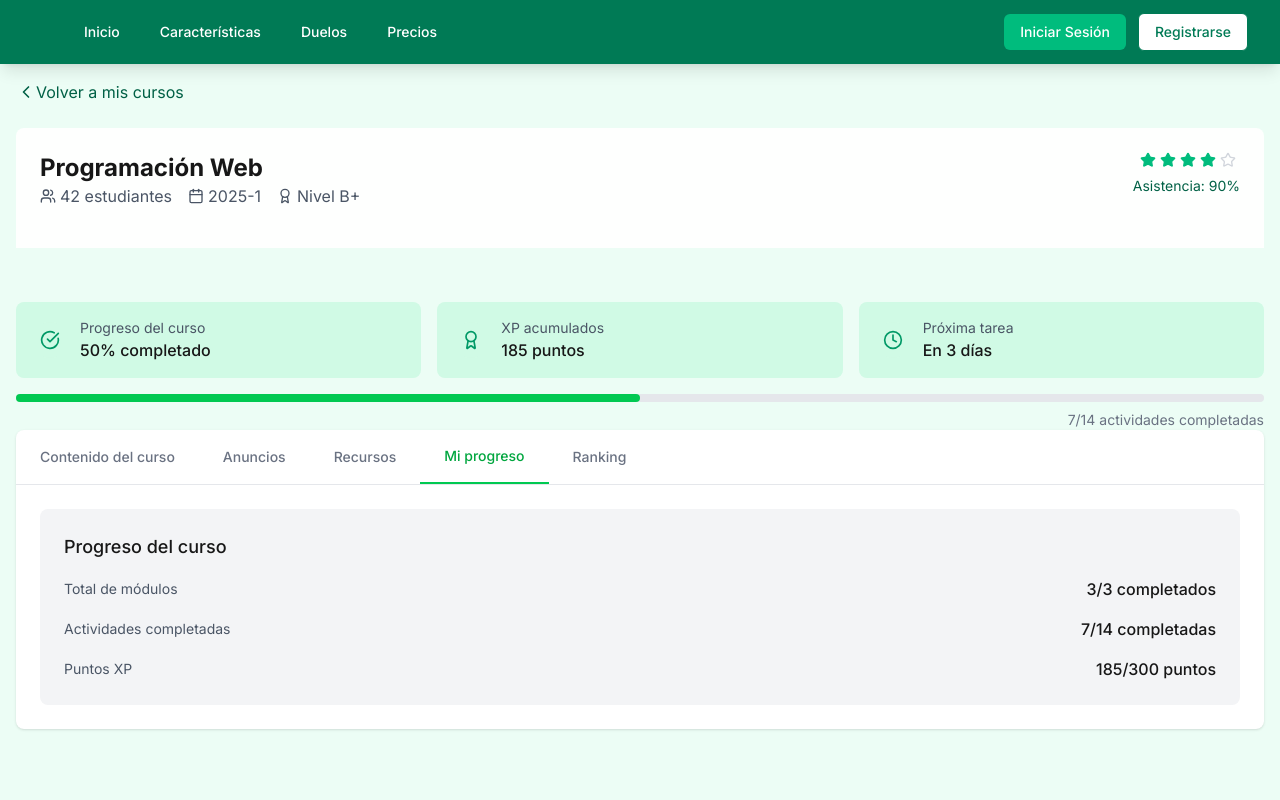
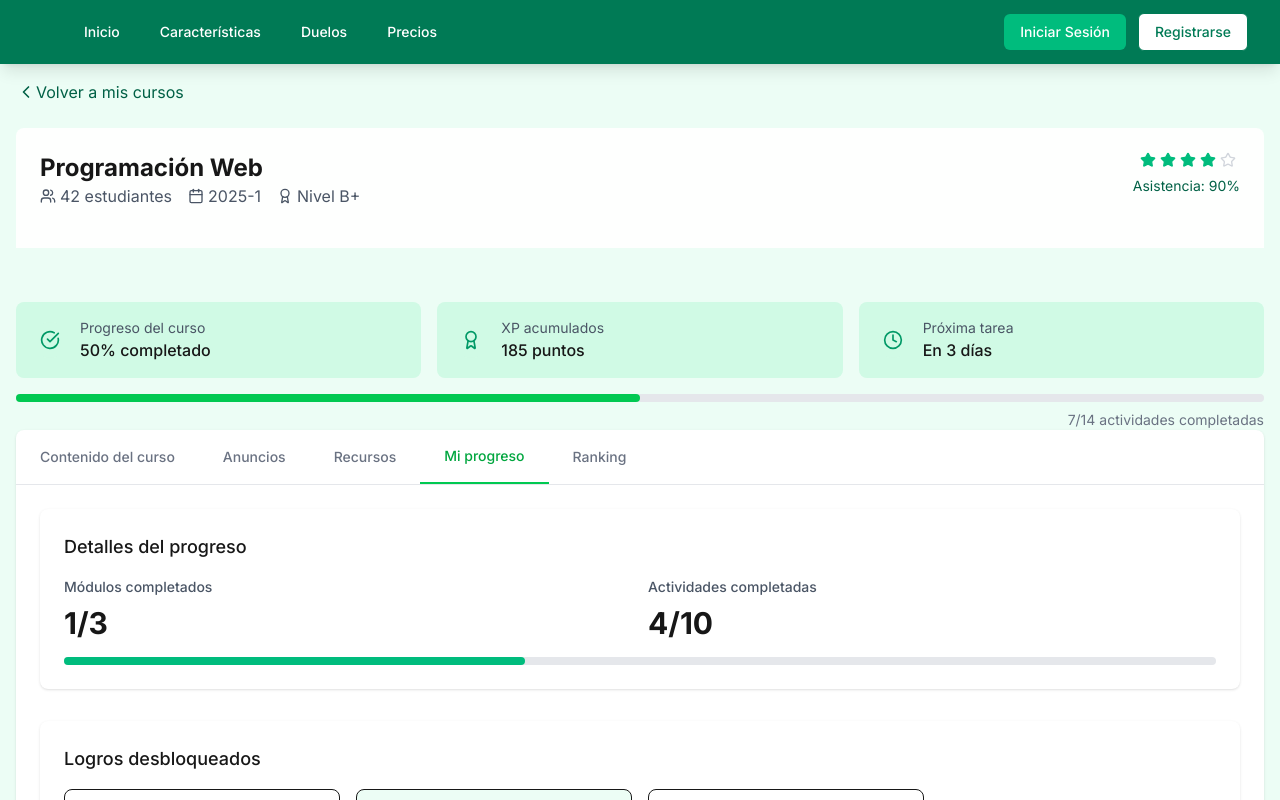
Before and after one commit to w1sec0d/CourseClash, a Next.js app in the folder frontend/: page /curso in a window 1280 px wide. Both pictures are taken after a click on the button "Mi progreso". Shown: the top 800 px of the page. Built offline with nearby package versions, Linux system fonts and the light colour scheme.

Commit message:
Mejora sección de progreso del curso

```diff
--- a/frontend/app/curso/page.tsx
+++ b/frontend/app/curso/page.tsx
@@ -2,6 +2,9 @@
 
 import React, { useState } from 'react';
 import { ChevronLeft, CheckCircle, Award, Clock, AlertCircle, Video, FileText, BookOpen, MessageSquare, Lock } from 'lucide-react';
+import AchievementCard from '../../components/course/AchievementCard';
+import CourseProgress from '../../components/course/CourseProgress';
+import UpcomingActivities from '../../components/course/UpcomingActivities';
 import CourseHeader from '../../components/course/CourseHeader';
 import CourseStats from '../../components/course/CourseStats';
 import ModuleCard from '../../components/course/ModuleCard';
@@ -30,32 +33,14 @@ interface ModuleProps {
   isExpanded: boolean;
 }
 
-interface AnnouncementProps {
-  id: string;
-  title: string;
-  author: string;
-  date: string;
-  content: string;
-  isImportant?: boolean;
+interface AchievementProps {
+  name: string;
+  icon: React.ReactNode;
+  color: string;
+  description?: string;
+  unlocked?: boolean;
 }
 
-interface ResourceProps {
-  title: string;
-  type: string;
-  size?: string;
-  count?: number;
-}
-
-interface RankingProps {
-  id: string;
-  name: string;
-  avatar: string;
-  level: number;
-  xp: number;
-  completedTasks: number;
-  totalTasks: number;
-  trend: 'up' | 'down' | 'stable';
-}
 
 const CourseDetailView: React.FC = () => {
   const [activeTab, setActiveTab] = useState<'content' | 'announcements' | 'resources' | 'progress' | 'ranking'>('content');
@@ -63,6 +48,20 @@ const CourseDetailView: React.FC = () => {
   const announcements = mockAnnouncements;
   const resources = mockResources;
   const ranking = mockRanking;
+
+  // Obtener actividades incompletas y no bloqueadas
+  const upcomingActivities = modules.flatMap(module =>
+    module.content
+      .filter(content =>
+        content.status === 'available' || content.status === 'in-progress'
+      )
+      .map(content => ({
+        title: content.title,
+        module: `Módulo ${module.id}`,
+        daysUntil: content.dueDate ? Math.floor((new Date(content.dueDate).getTime() - new Date().getTime()) / (1000 * 60 * 60 * 24)) : 0,
+        xpReward: content.xpReward
+      }))
+  );
 
   const toggleModule = (moduleId: string) => {
     setModules(modules.map(module =>
@@ -85,6 +84,28 @@ const CourseDetailView: React.FC = () => {
       icon: <Clock size={20} className="text-emerald-600" />,
       label: 'Próxima tarea',
       value: 'En 3 días'
+    }
+  ];
+
+  // Lista de logros
+  const achievements: AchievementProps[] = [
+    {
+      name: 'Principiante',
+      icon: <Award className="h-8 w-8" />,
+      color: 'blue',
+      description: 'Completaste el primer módulo'
+    },
+    {
+      name: 'Puntual',
+      icon: <Clock className="h-8 w-8" />,
+      color: 'emerald',
+      description: 'Entregaste todas las tareas a tiempo'
+    },
+    {
+      name: 'Consistente',
+      icon: <CheckCircle className="h-8 w-8" />,
+      color: 'rose',
+      description: 'Has completado actividades diariamente'
     }
   ];
 
@@ -189,22 +210,27 @@ const CourseDetailView: React.FC = () => {
 
           {activeTab === 'progress' && (
             <div className="p-6">
-              <div className="bg-gray-100 p-6 rounded-lg">
-                <h3 className="text-lg font-medium mb-4">Progreso del curso</h3>
-                <div className="space-y-4">
-                  <div className="flex justify-between items-center">
-                    <span className="text-sm text-gray-600">Total de módulos</span>
-                    <span className="font-medium">3/3 completados</span>
-                  </div>
-                  <div className="flex justify-between items-center">
-                    <span className="text-sm text-gray-600">Actividades completadas</span>
-                    <span className="font-medium">7/14 completadas</span>
-                  </div>
-                  <div className="flex justify-between items-center">
-                    <span className="text-sm text-gray-600">Puntos XP</span>
-                    <span className="font-medium">185/300 puntos</span>
+              <div className="space-y-8">
+
+                {/* Sección de detalles del progreso */}
+                <CourseProgress modules={modules} />
+
+                {/* Sección de logros */}
+                <div className="bg-white p-6 rounded-lg shadow-sm">
+                  <h3 className="text-lg font-medium mb-4">Logros desbloqueados</h3>
+                  <div className="grid grid-cols-2 md:grid-cols-3 lg:grid-cols-4 gap-4">
+                    {achievements.map((achievement, index) => (
+                      <AchievementCard
+                        key={achievement.name}
+                        achievement={achievement}
+                        index={index}
+                      />
+                    ))}
                   </div>
                 </div>
+
+                {/* Sección de próximas actividades */}
+                <UpcomingActivities activities={upcomingActivities} />
               </div>
             </div>
           )}
--- /dev/null
+++ b/frontend/components/course/AchievementCard.tsx
@@ -0,0 +1,47 @@
+"use client"
+
+import React from 'react';
+import { motion } from 'framer-motion';
+
+interface AchievementCardProps {
+  achievement: {
+    name: string;
+    icon: React.ReactNode;
+    color: string;
+    description?: string;
+    unlocked?: boolean;
+  };
+  index?: number;
+}
+
+const AchievementCard: React.FC<AchievementCardProps> = ({ achievement, index = 0 }) => {
+  return (
+    <motion.div
+      className={`bg-${achievement.color}-50 p-4 rounded-lg border border-${achievement.color}-100 cursor-pointer hover:shadow-lg hover:scale-105 transition-all duration-300 flex flex-col items-center justify-center min-h-[150px]`}
+      whileHover={{ scale: 1.03 }}
+      whileTap={{ scale: 0.98 }}
+      initial={{ opacity: 0, y: 20 }}
+      animate={{ opacity: 1, y: 0 }}
+      transition={{ duration: 0.5, delay: index * 0.1 }}
+    >
+      <div className={`bg-${achievement.color}-100 rounded-full p-2 mb-4`}>
+        <motion.div
+          whileHover={{ scale: 1.1 }}
+          transition={{ duration: 0.2 }}
+        >
+          {achievement.icon}
+        </motion.div>
+      </div>
+      <div className="text-center">
+        <p className={`text-sm font-medium text-${achievement.color}-700 mb-1`}>{achievement.name}</p>
+        {achievement.description && (
+          <p className={`text-xs text-${achievement.color}-500`}>
+            {achievement.description}
+          </p>
+        )}
+      </div>
+    </motion.div>
+  );
+};
+
+export default AchievementCard;
--- /dev/null
+++ b/frontend/components/course/CourseProgress.tsx
@@ -0,0 +1,67 @@
+"use client"
+
+import React from 'react';
+
+interface CourseProgressProps {
+  modules: {
+    id: string;
+    title: string;
+    content: {
+      id: string;
+      status: 'completed' | 'in-progress' | 'locked' | 'available';
+    }[];
+  }[];
+}
+
+const CourseProgress: React.FC<CourseProgressProps> = ({ modules }) => {
+  const calculateProgress = () => {
+    const totalModules = modules.length;
+    const completedModules = modules.filter(module =>
+      module.content.every(content => content.status === 'completed')
+    ).length;
+
+    const totalActivities = modules.reduce((acc, module) =>
+      acc + module.content.length, 0
+    );
+
+    const completedActivities = modules.reduce((acc, module) =>
+      acc + module.content.filter(content => content.status === 'completed').length, 0
+    );
+
+    const overallProgress = Math.round((completedActivities / totalActivities) * 100);
+
+    return {
+      completedModules: `${completedModules}/${totalModules}`,
+      completedActivities: `${completedActivities}/${totalActivities}`,
+      overallProgress
+    };
+  };
+
+  const { completedModules, completedActivities, overallProgress } = calculateProgress();
+
+  return (
+    <div className="bg-white p-6 rounded-lg shadow-sm">
+      <h3 className="text-lg font-medium mb-4">Detalles del progreso</h3>
+      <div className="space-y-4">
+        <div className="grid grid-cols-1 md:grid-cols-2 gap-4">
+          <div>
+            <h4 className="text-sm font-medium text-gray-600 mb-2">Módulos completados</h4>
+            <div className="text-3xl font-bold">{completedModules}</div>
+          </div>
+          <div>
+            <h4 className="text-sm font-medium text-gray-600 mb-2">Actividades completadas</h4>
+            <div className="text-3xl font-bold">{completedActivities}</div>
+          </div>
+        </div>
+        <div className="w-full bg-gray-200 rounded-full h-2">
+          <div
+            className="bg-emerald-500 h-2 rounded-full transition-all duration-300"
+            style={{ width: `${overallProgress}%` }}
+          ></div>
+        </div>
+      </div>
+    </div>
+  );
+};
+
+export default CourseProgress;
--- /dev/null
+++ b/frontend/components/course/UpcomingActivities.tsx
@@ -0,0 +1,51 @@
+"use client"
+
+import React from 'react';
+
+interface ActivityProps {
+  title: string;
+  module: string;
+  daysUntil: number;
+  xpReward: number;
+}
+
+interface UpcomingActivitiesProps {
+  activities: ActivityProps[];
+}
+
+const UpcomingActivities: React.FC<UpcomingActivitiesProps> = ({ activities }) => {
+  const formatDaysUntil = (days: number): string => {
+    if (days === 0) return "Hoy";
+    if (days === 1) return "Mañana";
+    return `En ${days} días`;
+  };
+
+  return (
+    <div className="bg-white p-6 rounded-lg shadow-sm">
+      <h3 className="text-lg font-medium mb-4">Próximas actividades</h3>
+      <div className="space-y-4">
+        {activities.map((activity, index) => (
+          <div
+            key={index}
+            className="flex items-center justify-between p-4 bg-emerald-50 rounded-lg"
+          >
+            <div>
+              <h4 className="font-medium">{activity.title}</h4>
+              <p className="text-sm text-gray-600">{activity.module}</p>
+            </div>
+            <div className="flex items-center">
+              <span className="text-sm text-emerald-600">
+                {formatDaysUntil(activity.daysUntil)}
+              </span>
+              <span className="ml-2 px-2 py-1 bg-emerald-100 text-emerald-800 text-xs rounded-full">
+                {activity.xpReward} XP
+              </span>
+            </div>
+          </div>
+        ))}
+      </div>
+    </div>
+  );
+};
+
+export default UpcomingActivities;
```
